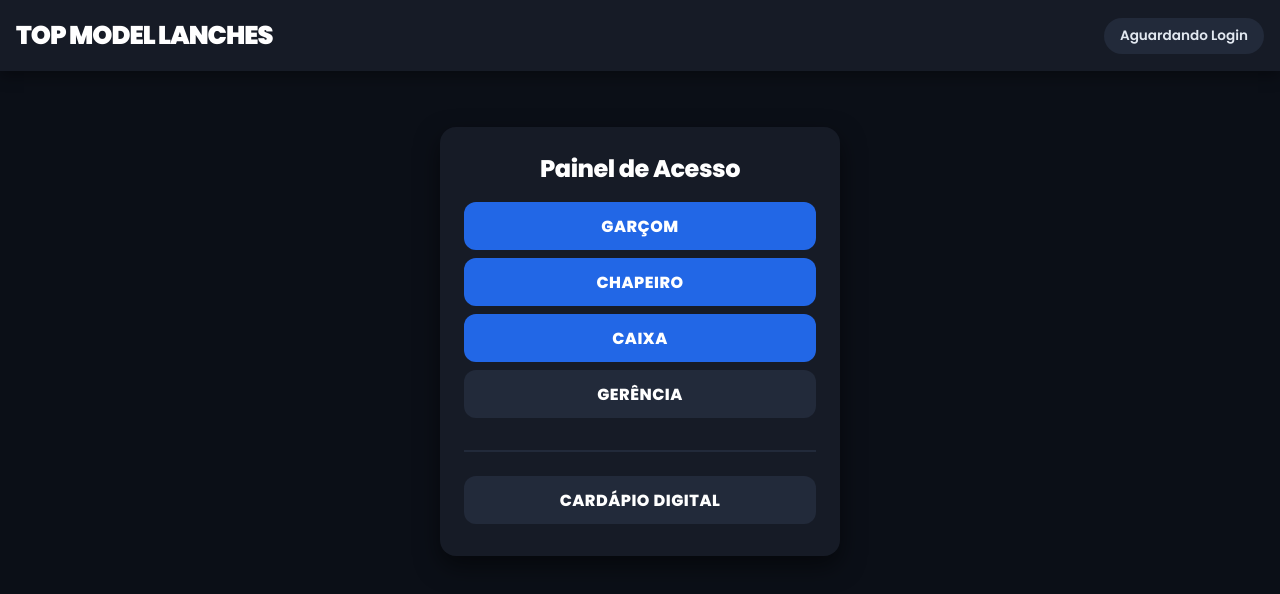
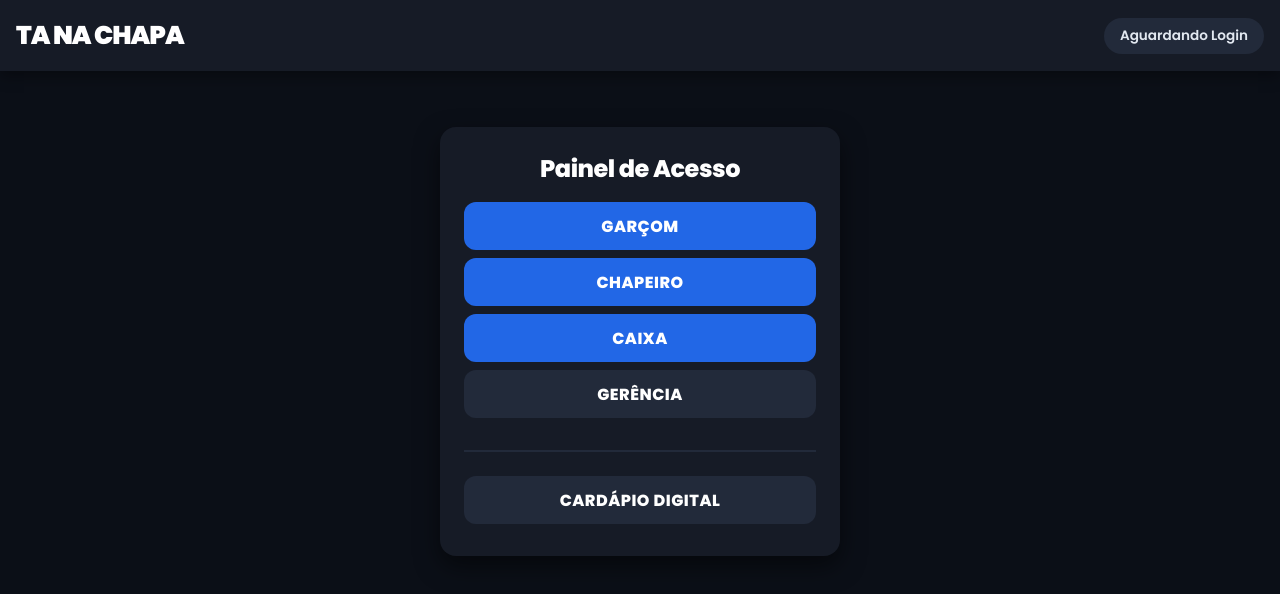
Before and after one commit to amandamenezj/Ta-na-Chapa, a plain HTML site: page index.html in a window 1280 px wide. Drawn offline with Linux system fonts and the light colour scheme.

Commit message:
Update index.html

```diff
--- a/index.html
+++ b/index.html
@@ -126,7 +126,7 @@
 <body>
 
     <header>
-        <div class="app-title">TOP MODEL Lanches</div>
+        <div class="app-title">Ta na Chapa</div>
         <div class="current-role-badge" id="role-display">
             <span id="role-name-display">Aguardando Login</span>
             <button id="btn-request-break" class="btn btn-blue-action" style="display:none; min-height:30px; height:30px; margin:0; font-size:0.8rem; padding:0 10px;" onclick="requestBreak()">Pedir Pausa</button>
```
